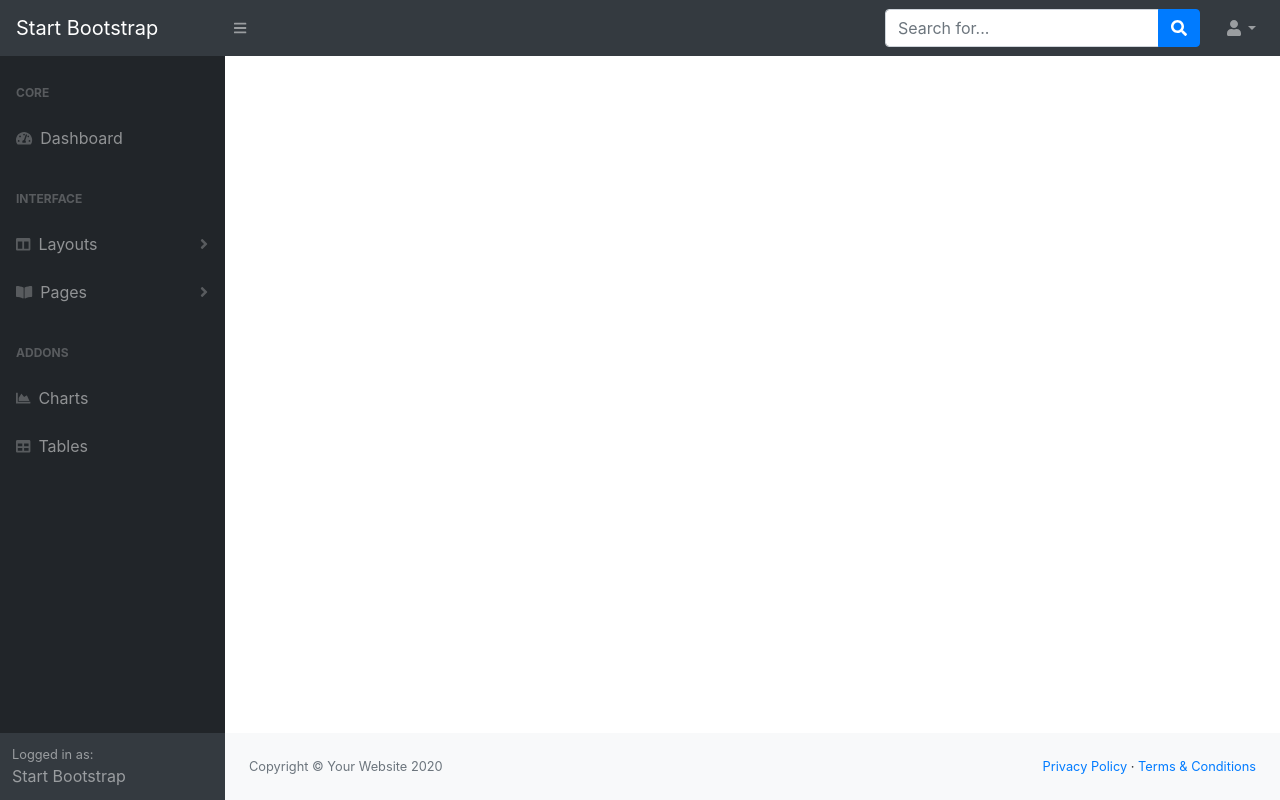
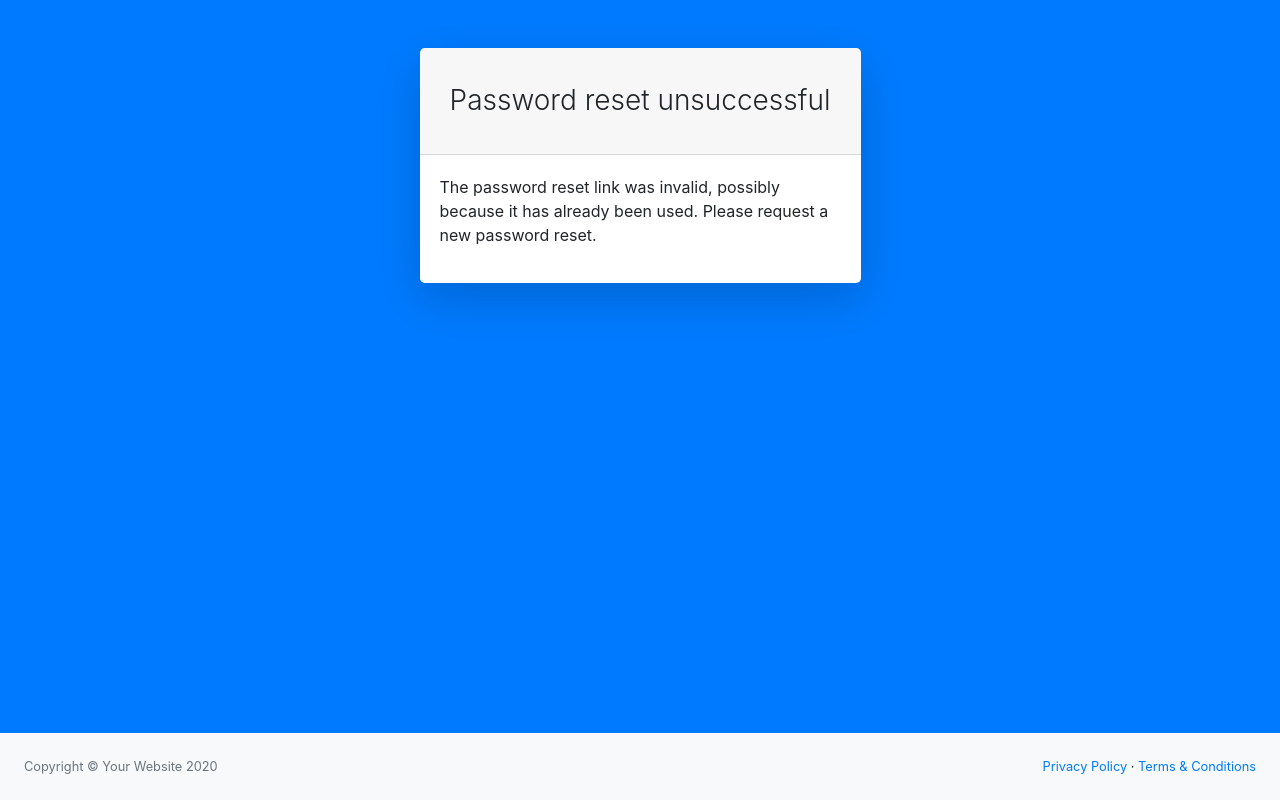
Before and after one commit to snigdho48/adminpanel, a Django app: page /reset/1/1/ in a window 1280 px wide. Run offline with Django 3.2, Linux system fonts and the light colour scheme; parts of the project's set-up code (start-up, migrations or seed data) failed here and were passed over; some libraries are stand-ins or nearby versions.

Commit message:
fix email password reset and some bugs

```diff
--- a/adminpanel/settings.py
+++ b/adminpanel/settings.py
@@ -142,6 +142,6 @@
 EMAIL_BACKEND = 'django.core.mail.backends.smtp.EmailBackend'
 EMAIL_HOST = 'smtp.gmail.com'
 EMAIL_PORT = 587
-EMAIL_USE_YLS = True
+EMAIL_USE_TLS = True
 EMAIL_HOST_USER = 'furioussnigdho@gmail.com'
-EMAIL_HOST_PASSWORD = '22292646s'
+EMAIL_HOST_PASSWORD = ''
--- a/dashboard/urls.py
+++ b/dashboard/urls.py
@@ -23,6 +23,7 @@
 
 
 urlpatterns = [
+    url(r'^index/',views.index,name="index"),
     url(r'^tables/',views.tables,name="tables"),
     url(r'^charts/',views.charts,name="charts"),
     url(r'^cards/',views.cards,name="cards"),
@@ -31,11 +32,26 @@
     url(r'^401/',views.e401,name="e401"),
     url(r'^login/',views.login,name="login"),
     url(r'^register/',views.register,name="register"),
-    url(r'^password/',views.password,name="password"),
     url(r'^light/',views.layout,name="layout"),
     url(r'^base/',views.base,name="base"),
-    url(r'^',views.index,name="index"),
-    url('^accounts/', include('django.contrib.auth.urls')),
+
+    url(r'^logout/',views.logout,name="logout"),
+    path('password_reset_form/',
+    auth_views.PasswordResetView.as_view(),
+    name='password_reset_form'),
+
+    path('password_reset/done/',
+    auth_views.PasswordResetDoneView.as_view(),
+    name='password_reset_done'),
+
+    path('reset/<uidb64>/<token>/',
+    auth_views.PasswordResetConfirmView.as_view(),
+    name='password_reset_confirm'),
+
+    path('reset/done/',
+    auth_views.PasswordResetCompleteView.as_view(),
+    name='password_reset_complete'),
+
 
 
 
--- a/dashboard/views.py
+++ b/dashboard/views.py
@@ -2,9 +2,22 @@
 from django.contrib.auth.models import User,auth
 from django.contrib import messages
 from django.contrib.auth import authenticate
+from django.urls import reverse_lazy
+from django.contrib.auth.views import PasswordResetView
+from django.views.generic.edit import FormView
+from django.views.generic.base import TemplateView
+
+
+
 
 
 # Create your views here.
+
+
+
+
+
+
 
 
 def register(request):
@@ -74,7 +87,7 @@
 
             auth.login(request,user)
             messages.info(request,'Signin successfully.')
-            return redirect('/',)
+            return redirect('index')
 
         else:
             messages.info(request,'incorrect password.')
@@ -93,7 +106,7 @@
 def logout(request):
 
     auth.logout(request)
-    return redirect('login')
+    return render(request,'login.html')
 
 
 def layout(request):
@@ -102,8 +115,7 @@
 def base(request):
     return render(request,'base.html')
 
-def password(request):
-    return render(request,'password.html')
+
 
 def tables(request):
     return render(request,'tables.html')
--- a/templates/base.html
+++ b/templates/base.html
@@ -26,7 +26,7 @@
                         <a class="dropdown-item" href="#">Settings</a>
                         <a class="dropdown-item" href="#">Activity Log</a>
                         <div class="dropdown-divider"></div>
-                        <a class="dropdown-item" href={% url 'login' %}>Logout</a>
+                        <a class="dropdown-item" href={% url 'logout' %}>Logout</a>
                     </div>
                 </li>
             </ul>
@@ -68,7 +68,7 @@
                                         <nav class="sb-sidenav-menu-nested nav">
                                             <a class="nav-link" href={% url 'login' %}>Login</a>
                                             <a class="nav-link" href={% url 'register' %}>Register</a>
-                                            <a class="nav-link" href={% url 'password' %}>Forgot Password</a>
+                                            <a class="nav-link" href={% url 'password_reset' %}>Forgot Password</a>
                                         </nav>
                                     </div>
                                     <a class="nav-link collapsed" href="#" data-toggle="collapse" data-target="#pagesCollapseError" aria-expanded="false" aria-controls="pagesCollapseError">
--- a/templates/base2.html
+++ b/templates/base2.html
@@ -1,6 +1,7 @@
 <!DOCTYPE html>
 {% load static %}
 <html lang="en">
+
 <head>
   <meta charset="utf-8" />
   <meta http-equiv="X-UA-Compatible" content="IE=edge" />
@@ -9,8 +10,12 @@
   <meta name="author" content="" />
   <title>Page Title - SB Admin</title>
   <link href={% static "css/styles.css"%} rel="stylesheet" />
+  {% block form-css %}
+
+  {% endblock %}
   <script src="https://cdnjs.cloudflare.com/ajax/libs/font-awesome/5.15.1/js/all.min.js" crossorigin="anonymous"></script>
 </head>
+
 <body class="bg-primary">
   <div id="layoutAuthentication">
     <div id="layoutAuthentication_content">
@@ -19,9 +24,11 @@
           <div class="row justify-content-center">
             <div class="col-lg-5">
               <div class="card shadow-lg border-0 rounded-lg mt-5">
-                                    <div class="card-header"><h3 class="text-center font-weight-light my-4">{% block head %}
+                <div class="card-header">
+                  <h3 class="text-center font-weight-light my-4">{% block head %}
 
-                                    {% endblock %}</h3></div>
+                    {% endblock %}</h3>
+                </div>
                 <div class="card-body">
 
                   {% block form-content %}
@@ -57,4 +64,5 @@
   <script src="https://cdn.jsdelivr.net/npm/bootstrap@4.5.3/dist/js/bootstrap.bundle.min.js" crossorigin="anonymous"></script>
   <script src={% static "js/scripts.js" %}></script>
 </body>
+
 </html>
--- a/templates/login.html
+++ b/templates/login.html
@@ -40,7 +40,7 @@
     {% endfor %}
     <div class="text-center justify-content-center log">Don't have an account? <a href="{% url 'register' %}"> Signup here</a>
     </div>
-    <div class="text-center justify-content-center log"> <a href="{% url 'password' %}">Forgot Password?</a>
+    <div class="text-center justify-content-center log"> <a href="{% url 'password_reset_form' %}">Forgot Password?</a>
     </div>
 
 
--- /dev/null
+++ b/templates/registration/password_reset_confirm.html
@@ -0,0 +1,46 @@
+{% extends "base2.html" %}
+{% load i18n %}
+{% load static %}
+
+
+
+{% block head %}{{ title }}{% endblock %}
+
+{% block form-content %}
+
+{% if validlink %}
+<div class="card-body">
+
+<p>{% translate "Please enter your new password twice so we can verify you typed it in correctly." %}</p>
+
+<form method="post">{% csrf_token %}
+<fieldset class="module aligned row">
+
+
+
+    <div class="form-group field-password1 fluid-width">
+        {{ form.new_password1.errors }}
+        <label class="medium mb-1 ml-3 mr-4" for="id_new_password1">{% translate 'New password:' %}</label>
+        {{ form.new_password1 }}
+    </div>
+    <div class="form-group field-password2 fluid-width mr-3">
+        {{ form.new_password2.errors }}
+        <label class="medium mb-1 ml-3" for="id_new_password2">{% translate 'Confirm password:' %}</label>
+        {{ form.new_password2 }}
+
+      </div>
+    <div class="form-group d-flex align-items-center justify-content-between mt-4 mb-0 col">
+    <input class="btn btn-primary mt-auto" type="submit" value="{% translate 'Change my password' %}">
+  </div>
+</fieldset>
+</form>
+
+{% else %}
+
+<p>{% translate "The password reset link was invalid, possibly because it has already been used.  Please request a new password reset." %}</p>
+
+
+</div>
+{% endif %}
+
+{% endblock %}
```
Also changed, not shown: static/css/form-css.css (added, +18 -0 lines), templates/password.html (deleted, +0 -24 lines), templates/registration/password_reset_complete.html (added, +16 -0 lines), templates/registration/password_reset_done.html (added, +15 -0 lines), templates/registration/password_reset_email.html (added, +14 -0 lines), templates/registration/password_reset_form.html (added, +28 -0 lines), admin.sqlite3. Lines whose indentation alone changed are shown as unchanged.
